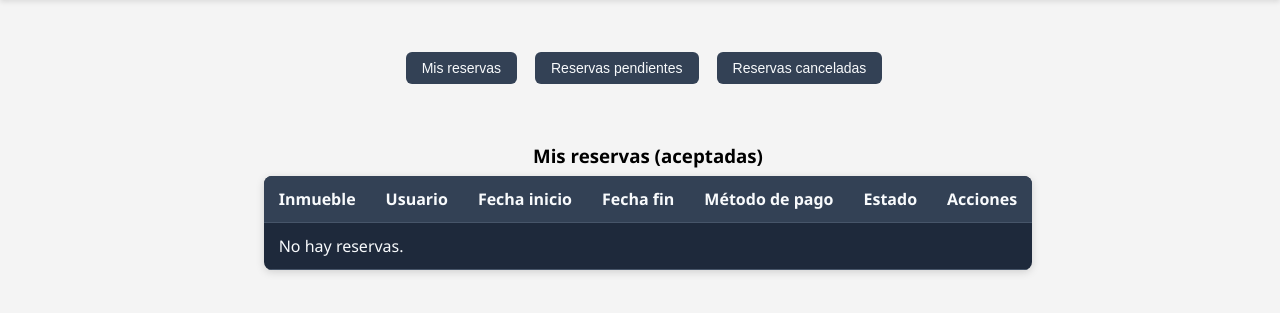
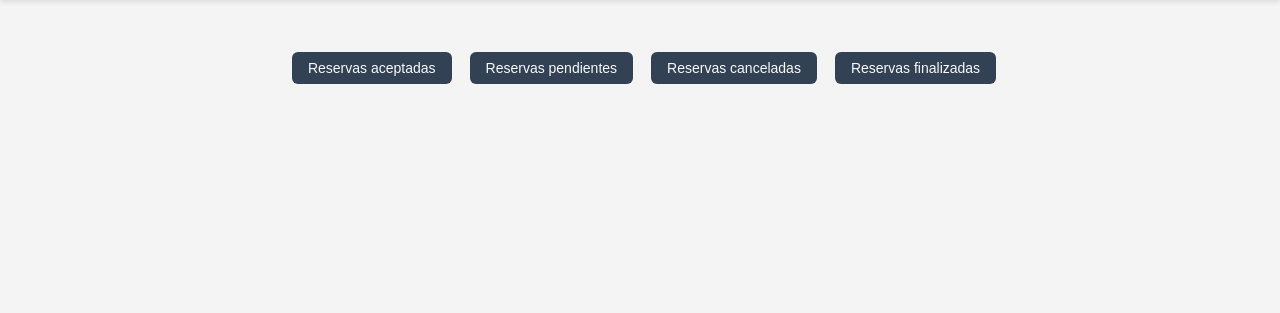
Before and after one commit to tomaspaoletti00/Ingenieria-de-Software-2, a Django app: page /reserva/reservas/ in a window 1280 px wide. Shown: the part 80-393 px from the top of the page. Run offline with Django 5.2, Linux system fonts and the light colour scheme; a user stored in the database is signed in; data comes from the database, SQL or seed files in the repository; both versions use the stored data as it was after the commit.

Commit message:
Cambios de nombre para que este de acuerdo con la hu

```diff
--- a/gestion_reserva/views.py
+++ b/gestion_reserva/views.py
@@ -146,12 +146,14 @@ def listar_reservas(request):
     reservas_aceptadas = Reserva.objects.filter(usuario=request.user, estado__in=['aceptada', 'en_curso'])
     reservas_pendientes = Reserva.objects.filter(usuario=request.user,estado__in=['pendiente_pago', 'pendiente'])
     reservas_canceladas = Reserva.objects.filter(usuario=request.user, estado='cancelada')
+    reservas_finalizadas = Reserva.objects.filter(usuario=request.user, estado='finalizada')
     puede_cambiar_estado = False  # Solo para admins o empleados, si querés podés condicionar
 
     return render(request, 'gestion_reserva/listar_reservas.html', {
         'reservas_aceptadas': reservas_aceptadas,
         'reservas_pendientes': reservas_pendientes,
         'reservas_canceladas': reservas_canceladas,
+        'reservas_finalizadas': reservas_finalizadas,
         'puede_cambiar_estado': puede_cambiar_estado,
         'user': request.user,  # Por si lo necesitás en la tabla
         'estados_cancelables': ['pendiente', 'pendiente_pago', 'aceptada'],
@@ -237,6 +239,7 @@ def cambiar_estado_reserva(request, reserva_id):
                 [usuario.email],
                 fail_silently=False,
             )
+            messages.success(request, 'Reserva aceptada.')
 
         elif nuevo_estado == 'rechazada' and reserva.estado == 'pendiente':
             reserva.estado = 'rechazada'
@@ -248,6 +251,7 @@ def cambiar_estado_reserva(request, reserva_id):
                 [usuario.email],
                 fail_silently=False,
             )
+            messages.success(request, 'Reserva rechazada.')
 
         return redirect('inmueble_detalle', pk=inmueble_id)
 
@@ -377,6 +381,7 @@ def pagar_reserva(request, reserva_id):
                         r.estado = 'rechazada'
                         r.save()
 
+            messages.success(request, 'Reserva pagada.')
             return redirect('listar_reservas')
     else:
         form = PagoForm()
@@ -414,6 +419,7 @@ def cancelar_reserva(request, reserva_id):
     )
         reserva.estado = 'cancelada'
         reserva.save()
+        messages.success(request, 'Reserva cancelada')
     else:
         messages.error(request, "No se puede cancelar esta reserva.")
     if(usuario.is_staff or usuario.is_superuser):
--- a/templates/gestion_reserva/listar_reservas.html
+++ b/templates/gestion_reserva/listar_reservas.html
@@ -45,14 +45,15 @@
 <div class="contenedor-reservas">
     <!-- Pestañas -->
     <div class="pestana-selector">
-        <button onclick="mostrarPestaña('aceptadas')">Mis reservas</button>
+        <button onclick="mostrarPestaña('aceptadas')">Reservas aceptadas</button>
         <button onclick="mostrarPestaña('pendientes')">Reservas pendientes</button>
         <button onclick="mostrarPestaña('canceladas')">Reservas canceladas</button>
+        <button onclick="mostrarPestaña('finalizadas')">Reservas finalizadas</button>
     </div>
 
     <!-- Contenido de cada pestaña -->
-    <div id="pestana-aceptadas" class="pestana" style="margin-top: 1rem;">
-        <h3>Mis reservas (aceptadas)</h3>
+    <div id="pestana-aceptadas" class="pestana" style="display:none; margin-top: 1rem;">
+        <h3>Reservas Aceptadas</h3>
         {% include 'gestion_reserva/tabla_reservas_generica.html' with reservas=reservas_aceptadas user=user puede_cambiar_estado=puede_cambiar_estado estados_cancelables=estados_cancelables %}
     </div>
 
@@ -65,11 +66,16 @@
         <h3>Reservas canceladas</h3>
         {% include 'gestion_reserva/tabla_reservas_generica.html' with reservas=reservas_canceladas user=user puede_cambiar_estado=puede_cambiar_estado estados_cancelables=estados_cancelables %}
     </div>
+
+    <div id="pestana-finalizadas" class="pestana" style="display:none; margin-top: 1rem;">
+        <h3>Reservas finalizadas</h3>
+        {% include 'gestion_reserva/tabla_reservas_generica.html' with reservas=reservas_finalizadas user=user puede_cambiar_estado=puede_cambiar_estado estados_cancelables=estados_cancelables %}
+    </div>
 </div>
 
 <script>
 function mostrarPestaña(nombre) {
-    const pestañas = ['aceptadas', 'pendientes', 'canceladas'];
+    const pestañas = ['aceptadas', 'pendientes', 'canceladas', 'finalizadas'];
     pestañas.forEach(p => {
         document.getElementById('pestana-' + p).style.display = 'none';
     });
--- a/templates/gestion_reserva/tabla_reservas.html
+++ b/templates/gestion_reserva/tabla_reservas.html
@@ -42,7 +42,7 @@
                             {% if reserva.estado == 'pendiente_pago' %}
                                 <form action="{% url 'insertar_inquilino' reserva.id %}">
                                     {% csrf_token %}
-                                    <button type="submit" class="btn-reserva pagar">Pagar</button>
+                                    <button type="submit" class="btn-reserva pagar">Completar reserva</button>
                                 </form>
                             {% endif %}
                             {% if reserva.estado in estados_cancelables %}
--- a/templates/gestion_reserva/tabla_reservas_generica.html
+++ b/templates/gestion_reserva/tabla_reservas_generica.html
@@ -27,7 +27,7 @@
                         {% if reserva.estado == 'pendiente_pago' %}
                             <form  action="{% url 'insertar_inquilino' reserva.id %}" style="display:inline;">
                                 {% csrf_token %}
-                                <button type="submit" class="btn-reserva pagar">Pagar</button>
+                                <button type="submit" class="btn-reserva pagar">Completar reserva</button>
                             </form>
                         {% endif %}
                         {% if reserva.estado in estados_cancelables %}
```
Also changed, not shown: db.sqlite3, gestion_reserva/migrations/0009_alter_reserva_estado.py (added).
